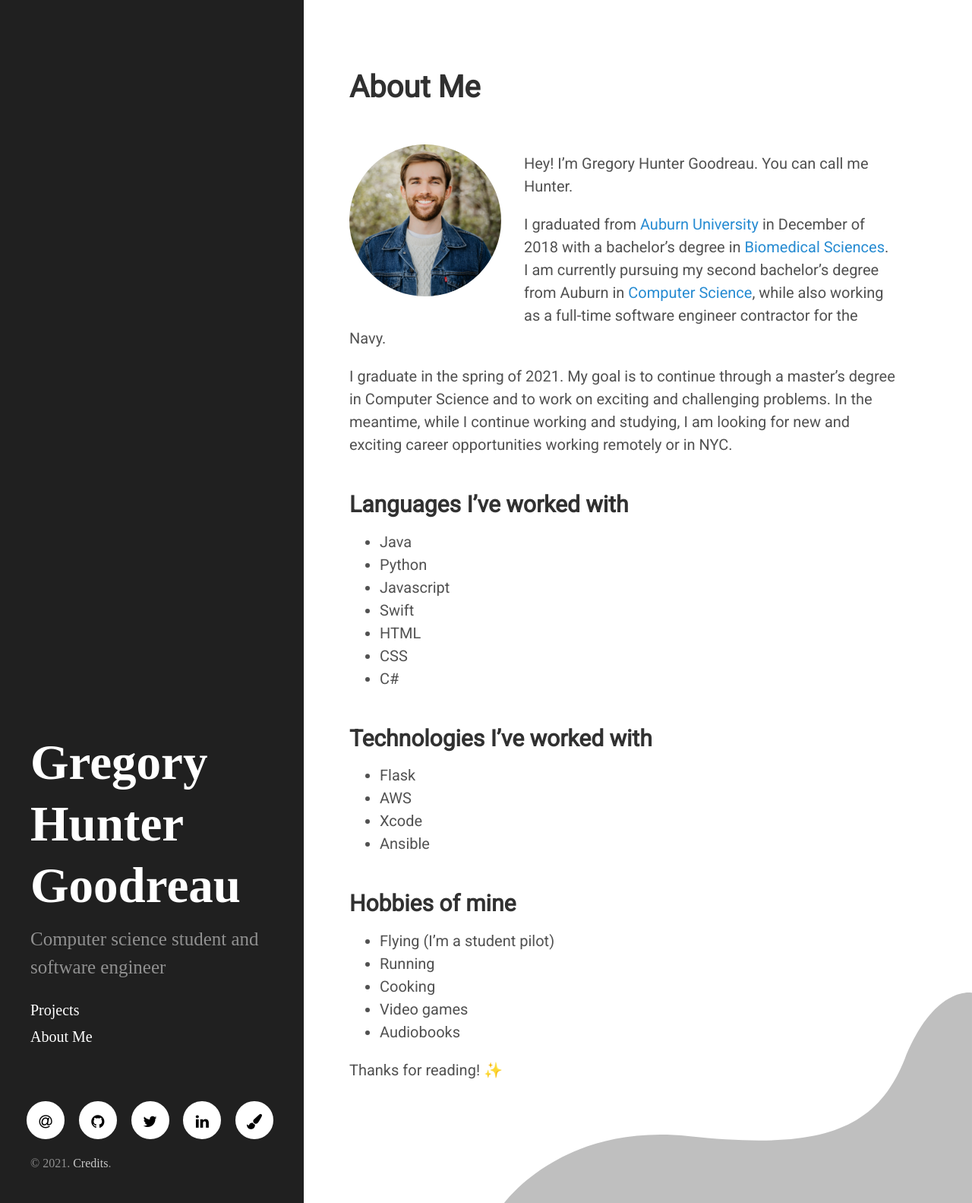
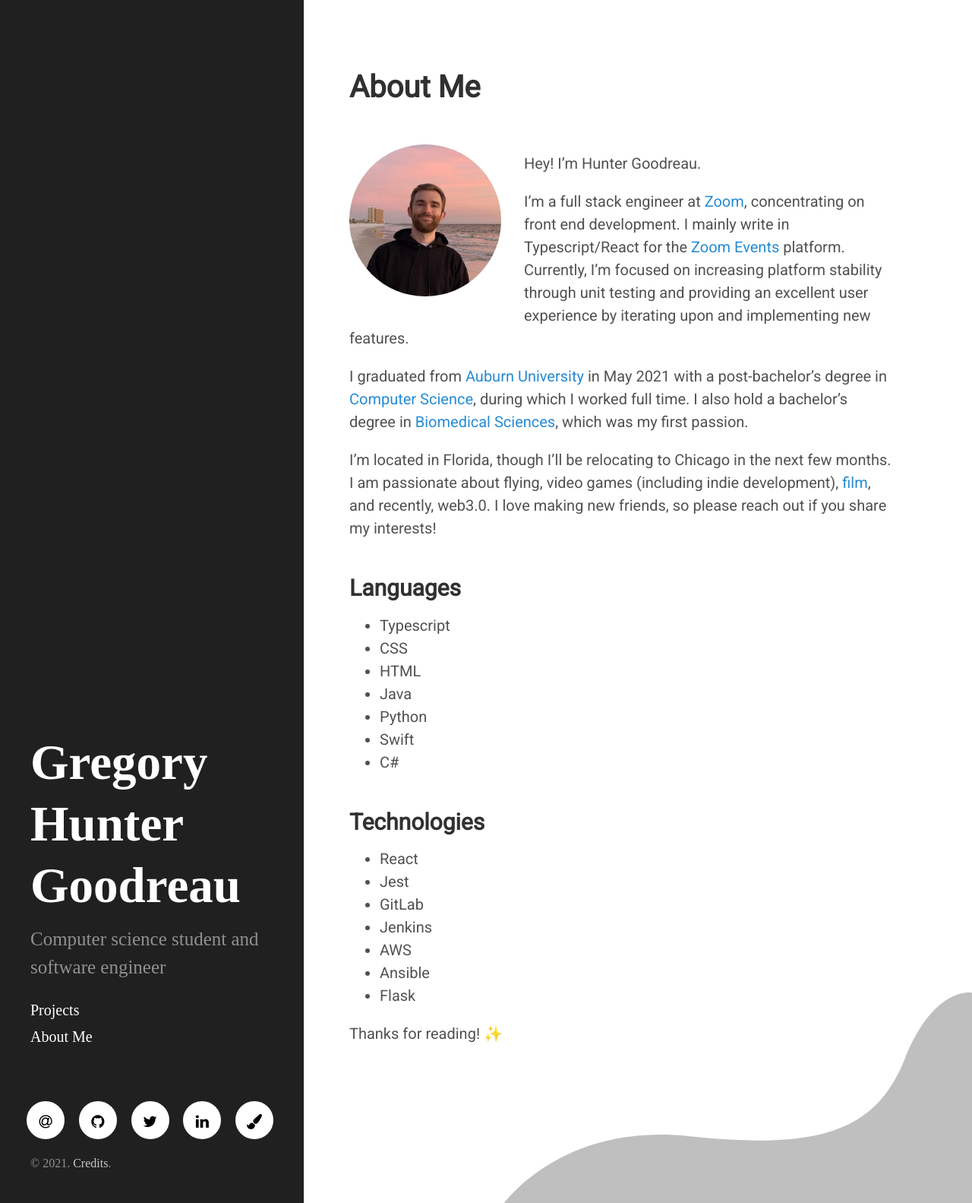
Before and after one commit to ghgoodreau/ghgoodreau.github.io, a Jekyll site: the page built from about.md, in a window 1280 px wide. Shown: the whole page at 76% size. Built offline with Jekyll 4.4.1, drawn with Linux system fonts in a browser that asks for light colours; some web fonts are replaced.

Commit message:
update site text

```diff
--- a/_config.yml
+++ b/_config.yml
@@ -1,35 +1,35 @@
 # Dependencies
 # markdown:         redcarpet
-plugins:          [jekyll-paginate]
-highlighter:      rouge
+plugins: [jekyll-paginate]
+highlighter: rouge
 
 # Permalinks
-permalink:        pretty
+permalink: pretty
 
 # Collections
 collections:
   - projects
 
 # Setup
-title:            'Gregory Hunter Goodreau'
-initials:         'GHG'
+title: "Gregory Hunter Goodreau"
+initials: "GHG"
 #tagline:          'Gregory Hunter Goodreau'
-description:      'Computer science student and software engineer'
-url:              http://ghgoodreau.github.io
+description: "Computer science student and software engineer"
+url: http://ghgoodreau.github.io
 # baseurl:          /
 
 author:
-  name:           'Gregory Goodreau'
-  url:            ghgoodreau.github.io
-  email:          'ghg0004@auburn.edu'
-  github:         'https://github.com/ghgoodreau'
-  twitter:        'https://twitter.com/ghgoodreau'
-  linkedin:       'https://www.linkedin.com/in/ghgoodreau'
+  name: "Gregory Goodreau"
+  url: ghgoodreau.github.io
+  email: "ghg0004@auburn.edu"
+  github: "https://github.com/ghgoodreau"
+  twitter: "https://twitter.com/ghgoodreau"
+  linkedin: "https://www.linkedin.com/in/ghgdev"
 
-paginate:         5
+paginate: 5
 
 # Custom vars
-version:          2.1.0
+version: 2.1.0
 
 github:
-  repo:           https://github.com/poole/hyde
+  repo: https://github.com/poole/hyde
--- a/about.md
+++ b/about.md
@@ -3,42 +3,34 @@ layout: page
 title: About Me
 ---
 
-<img id="hunter-headshot" src="/assets/ghgheadshot.jpg" alt="Hunter Goodreau" title="Hunter Goodreau" width="200" height="200"/>
+<img id="hunter-headshot" src="/assets/avi.jpeg" alt="Hunter Goodreau" title="Hunter Goodreau" width="200" height="200"/>
 
-Hey! I'm Gregory Hunter Goodreau. You can call me Hunter.
+Hey! I'm Hunter Goodreau.
 
-I graduated from [Auburn University](https://www.auburn.edu/) in December of 2018 with a bachelor's degree in [Biomedical Sciences](https://en.wikipedia.org/wiki/Biomedical_sciences). I am currently pursuing my second bachelor's degree from Auburn in [Computer Science](https://en.wikipedia.org/wiki/Computer_science), while also working as a full-time software engineer contractor for the Navy.
+I'm a full stack engineer at [Zoom](https://zoom.us), concentrating on front end development. I mainly write in Typescript/React for the [Zoom Events](https://events.zoom.us) platform. Currently, I'm focused on increasing platform stability through unit testing and providing an excellent user experience by iterating upon and implementing new features.
 
+I graduated from [Auburn University](https://www.auburn.edu/) in May 2021 with a post-bachelor's degree in [Computer Science](https://en.wikipedia.org/wiki/Computer_science), during which I worked full time. I also hold a bachelor's degree in [Biomedical Sciences](https://en.wikipedia.org/wiki/Biomedical_sciences), which was my first passion.
 
-I graduate in the spring of 2021. My goal is to continue through a master's degree in Computer Science and to work on exciting and challenging problems. In the meantime, while I continue working and studying, I am looking for new and exciting career opportunities working remotely or in NYC.
+I'm located in Florida, though I'll be relocating to Chicago in the next few months. I am passionate about flying, video games (including indie development), [film](https://letterboxd.com/hgoood/), and recently, web3.0. I love making new friends, so please reach out if you share my interests!
 
+## Languages
 
-Languages I've worked with
---------------------------
-
+- Typescript
+- CSS
+- HTML
 - Java
 - Python
-- Javascript
 - Swift
-- HTML
-- CSS
 - C#
 
-Technologies I've worked with
------------------------------
+## Technologies
 
+- React
+- Jest
+- GitLab
+- Jenkins
+- AWS
+- Ansible
 - Flask
-- AWS
-- Xcode
-- Ansible
-
-Hobbies of mine
----------------
-
-- Flying (I'm a student pilot)
-- Running
-- Cooking
-- Video games
-- Audiobooks
 
 Thanks for reading! ✨
--- a/index.html
+++ b/index.html
@@ -13,7 +13,7 @@ title: Projects
       </a>
     </h2>
     <span class="project-tagline post-date">
-        {{ project.tagline }}
+      {{ project.tagline }}
     </span>
 
     {{ project.content }}
```
Also changed, not shown: assets/avi.jpeg (added).
